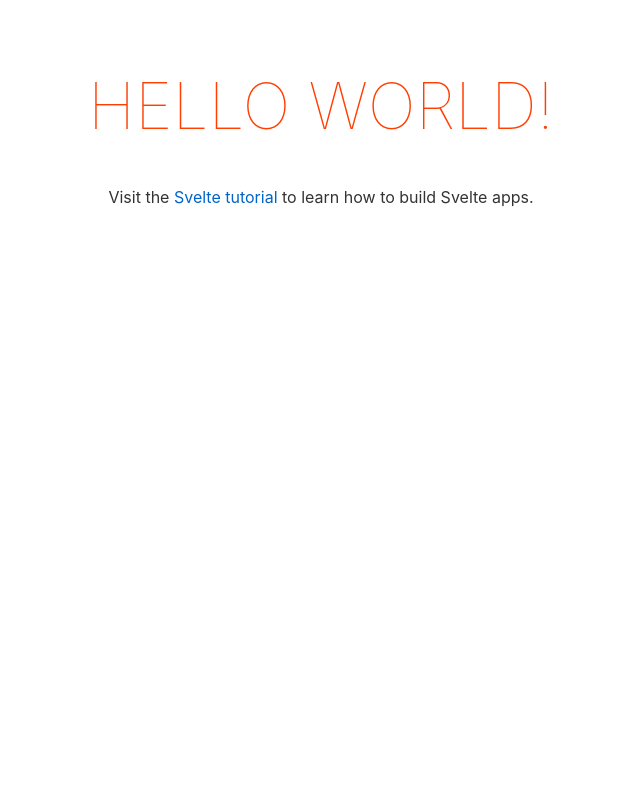
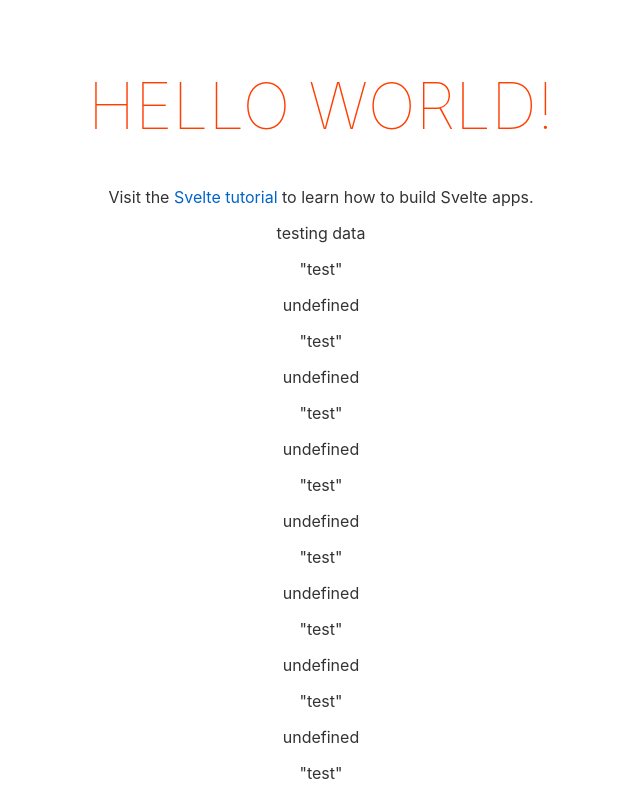
Before and after one commit to JackSanders1998/gigsite, a Svelte app in the folder frontend/: page / in a window 1280 px wide. Shown: the top 800 px of the page, without its empty margins (319-959 px from the left). Built offline with nearby package versions, Linux system fonts and the light colour scheme; no server answers.

Commit message:
test API call

```diff
--- a/frontend/src/App.svelte
+++ b/frontend/src/App.svelte
@@ -1,10 +1,38 @@
 <script>
 	export let name;
+
+	import { onMount } from "svelte";
+
+	const apiURL = "http://127.0.0.1:8000/api/gigs/?format=json";
+	let data = [];
+	let data_test = "testing data";
+	onMount(async function() {
+        const response = await fetch(apiURL, {
+			method: "put",
+    credentials: "same-origin",
+    body: JSON.stringify(data)
+		});
+		console.log("response", response);
+        data = await response.json();
+		console.log('data', data);
+    });
+
 </script>
 
 <main>
 	<h1>Hello {name}!</h1>
 	<p>Visit the <a href="https://svelte.dev/tutorial">Svelte tutorial</a> to learn how to build Svelte apps.</p>
+
+	<div>
+		{data_test}
+		{#each data_test as item }
+			<div>
+				<p> "test" </p>
+				<p> {item.title} </p>
+			</div>
+		{/each}
+	</div>
+
 </main>
 
 <style>
```
